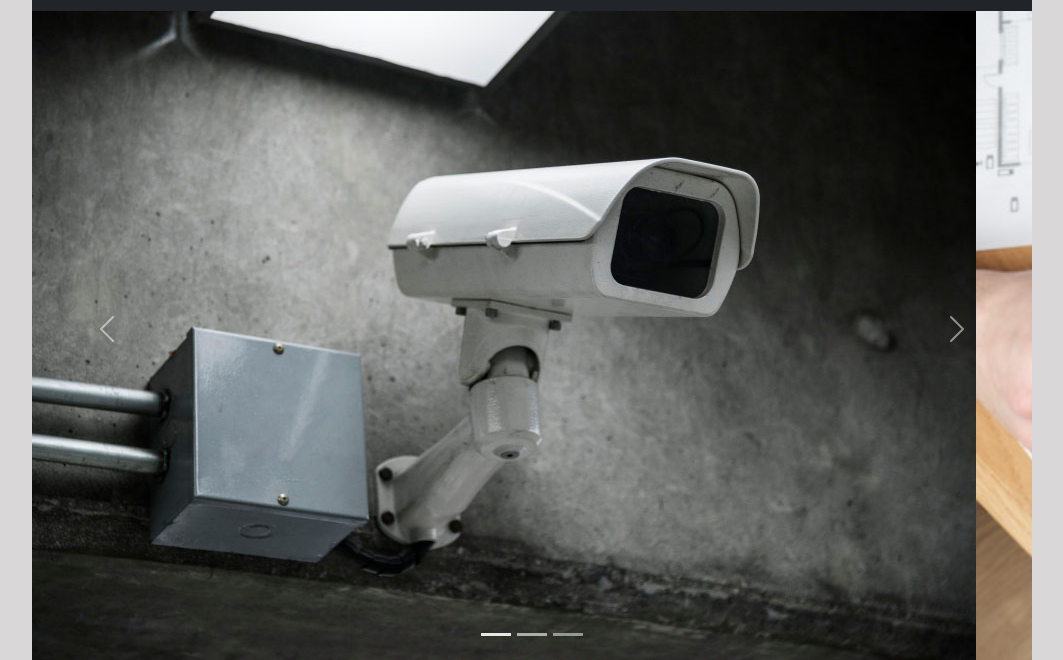
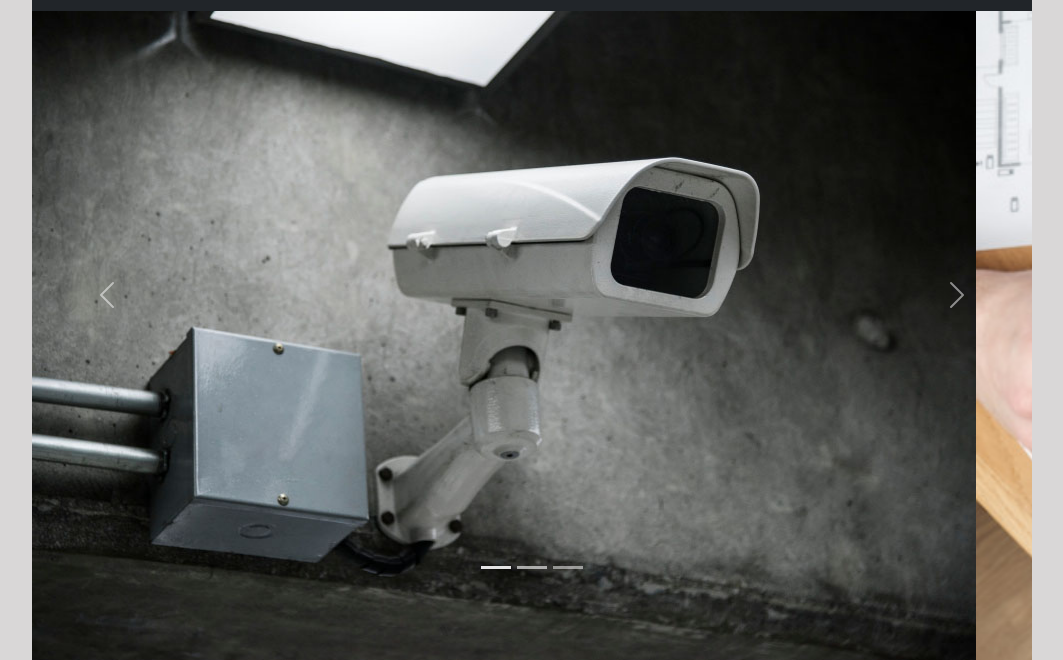
Before and after one commit to pabloncba/SafeTech, a website: page index.html in a window 1280 px wide. Shown: the part 75-735 px from the top of the page, without its empty margins (108-1171 px from the left). Drawn offline with nearby package versions, Linux system fonts and the light colour scheme.

Commit message:
se modifico css mediate sass max-height de carousel

```diff
--- a/css/stylecss.css
+++ b/css/stylecss.css
@@ -293,7 +293,8 @@ aside {
 /*-----------------Carousel--------------------*/
 .carousel {
   margin: auto;
-  margin-top: 70px; }
+  margin-top: 70px;
+  max-height: 600px; }
 
 /*----------------alerta bootstrap-----------*/
 .alert {
--- a/scss/_bootstrap.scss
+++ b/scss/_bootstrap.scss
@@ -33,6 +33,7 @@
 .carousel {
     margin: auto;
     margin-top: 70px;
+    max-height: 600px;
 }
 
 /*----------------alerta bootstrap-----------*/
```
